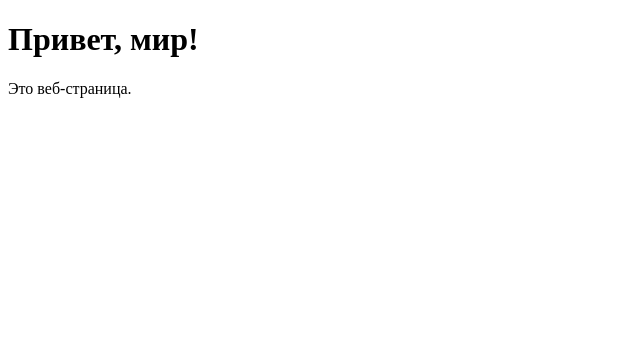
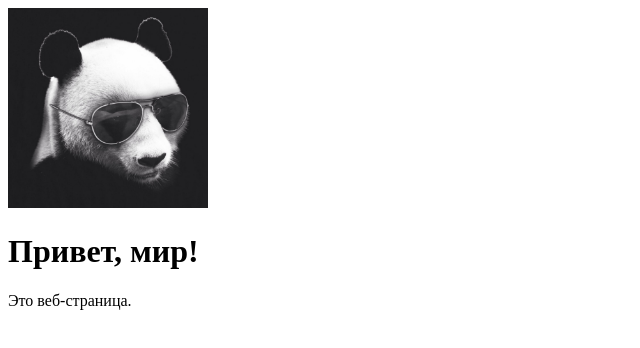
Before and after one commit to Umka22/rsschool-cv, a plain HTML site: page index.html in a window 1280 px wide. Shown: the whole page, without its empty margins (0-640 px from the left). Drawn offline with Linux system fonts and the light colour scheme.

Commit message:
fix: add photo in html file

```diff
--- a/index.html
+++ b/index.html
@@ -2,6 +2,7 @@
 <html lang="ru">
   <head>
     <meta charset="utf-8">
+    <img src=photo.jpeg width="200px">
     <title>Привет, мир!</title>
   </head>
   <body>
```
Also changed, not shown: photo.jpeg (added).
